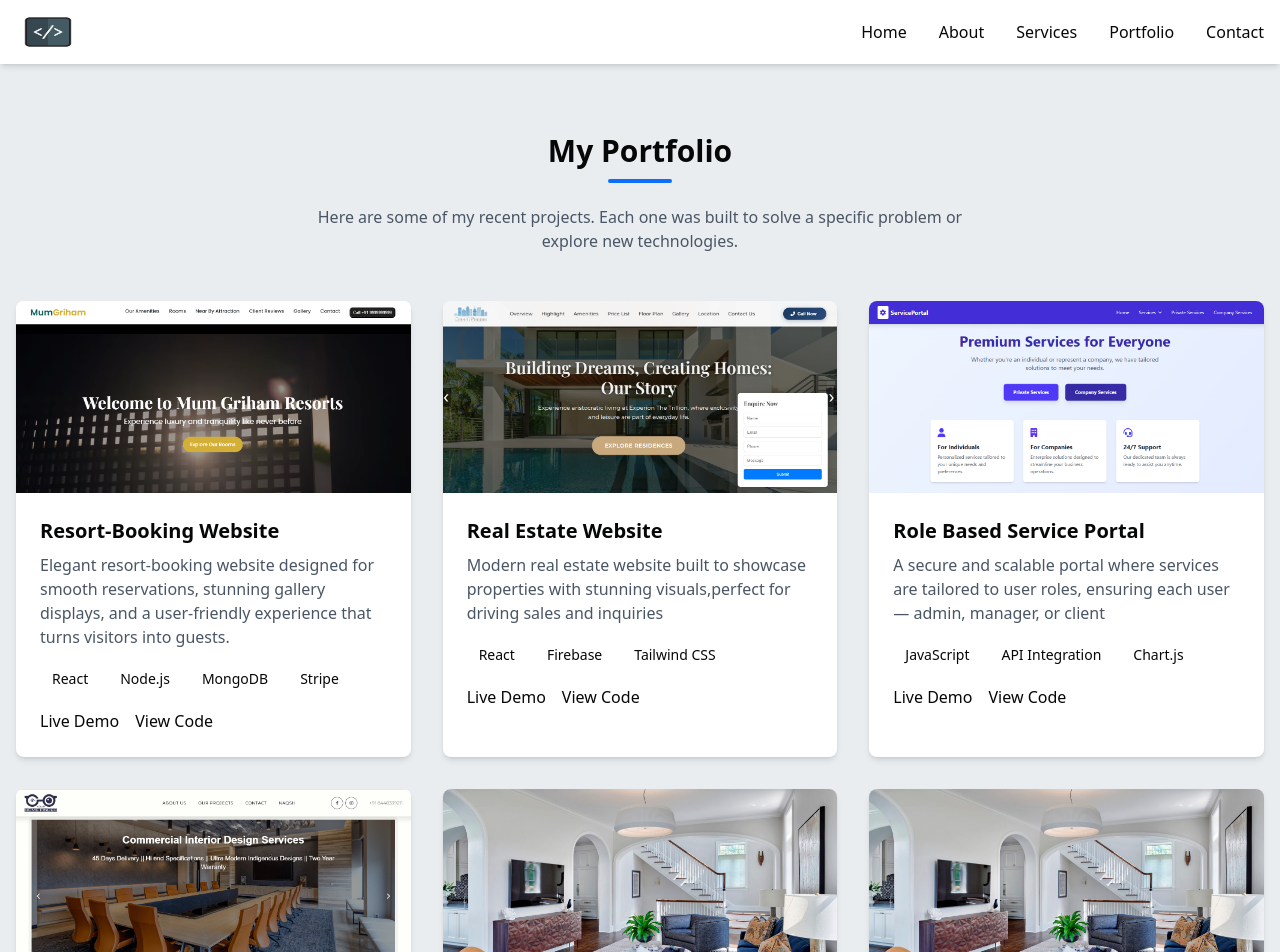
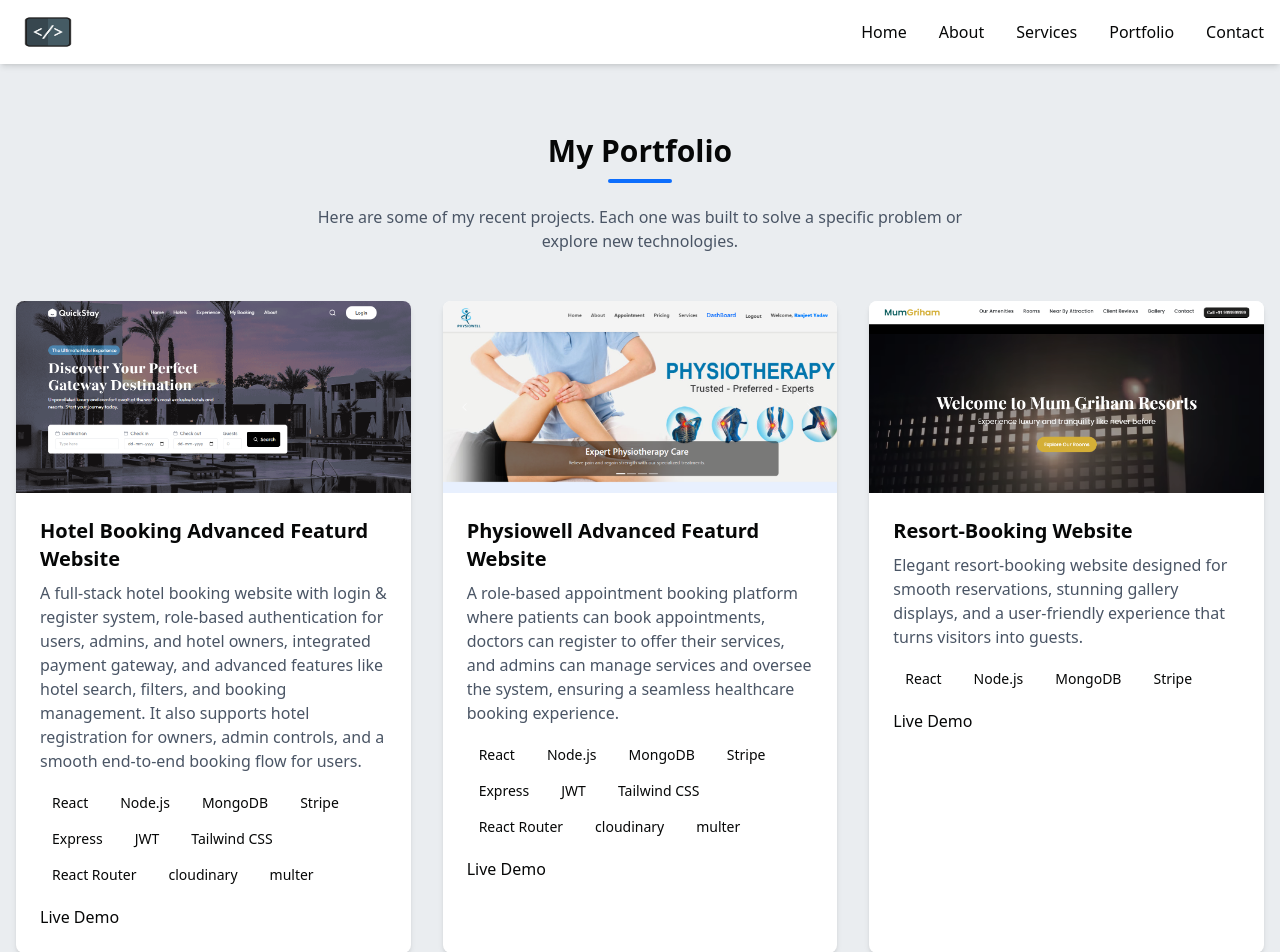
Before and after one commit to rj7075/Portfolio-My, a React (Vite) app in the folder client/: page /portfolio in a window 1280 px wide. Shown: the top 952 px of the page. Built offline with nearby package versions, Linux system fonts and the light colour scheme.

Commit message:
file updated

```diff
--- a/client/src/components/ProjectCard.jsx
+++ b/client/src/components/ProjectCard.jsx
@@ -30,14 +30,14 @@ export default function ProjectCard({ project }) {
           >
             Live Demo
           </a>
-          <a
+          {/* <a
             href={project.codeUrl}
             target="_blank"
             rel="noopener noreferrer"
             className="text-dark font-medium hover:underline"
           >
             View Code
-          </a>
+          </a> */}
         </div>
       </div>
     </div>
--- a/client/src/pages/Portfolio.jsx
+++ b/client/src/pages/Portfolio.jsx
@@ -1,6 +1,47 @@
 import ProjectCard from "../components/ProjectCard";
 
 const projects = [
+  {
+    title: "Hotel Booking Advanced Featurd Website",
+    description:
+      "A full-stack hotel booking website with login & register system, role-based authentication for users, admins, and hotel owners, integrated payment gateway, and advanced features like hotel search, filters, and booking management. It also supports hotel registration for owners, admin controls, and a smooth end-to-end booking flow for users.",
+    technologies: [
+      "React",
+      "Node.js",
+      "MongoDB",
+      "Stripe",
+      "Express",
+      "JWT",
+      "Tailwind CSS",
+      "React Router",
+      "cloudinary",
+      "multer",
+    ],
+    image: "/HotelBooking.png",
+    demoUrl: "https://resort-client-b33z.vercel.app/",
+    codeUrl: "#",
+  },
+  {
+    title: "Physiowell Advanced Featurd Website",
+    description:
+      "A role-based appointment booking platform where patients can book appointments, doctors can register to offer their services, and admins can manage services and oversee the system, ensuring a seamless healthcare booking experience.",
+    technologies: [
+      "React",
+      "Node.js",
+      "MongoDB",
+      "Stripe",
+      "Express",
+      "JWT",
+      "Tailwind CSS",
+      "React Router",
+      "cloudinary",
+      "multer",
+    ],
+    image: "/AppointmentBooking.png",
+    demoUrl: "https://appointment-booking-jade.vercel.app/",
+    codeUrl: "#",
+  },
+
   {
     title: "Resort-Booking Website",
     description:
```
Also changed, not shown: client/public/AppointmentBooking.png (added), client/public/HotelBooking.png (added).
